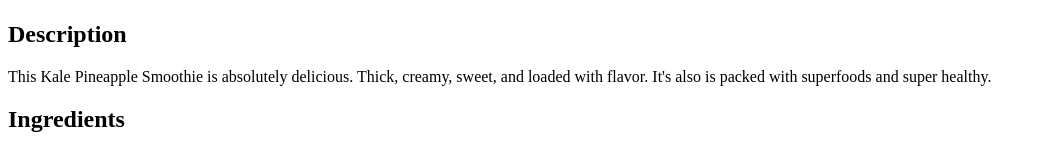
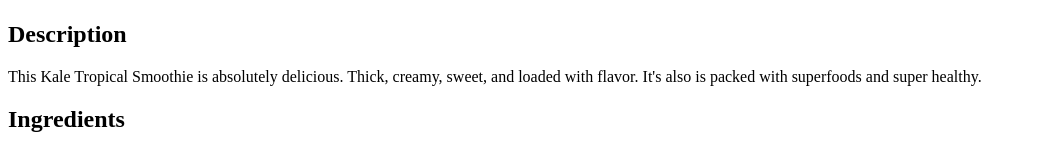
Before and after one commit to andrewlrobertson/odin-recipes, a plain HTML site: page recipes/smoothie.html in a window 1280 px wide. Shown: the part 533-686 px from the top of the page, without its empty margins (0-1042 px from the left). Drawn offline with Linux system fonts and the light colour scheme.

Commit message:
Update recipe description on smoothie page

```diff
--- a/recipes/smoothie.html
+++ b/recipes/smoothie.html
@@ -10,7 +10,7 @@
         <img src="https://lilluna.com/wp-content/uploads/2018/11/kale-smoothie-resize-9.jpg" width="600" alt="Pale green smoothie in a glass with green and white spiral striped straw. Pineapple, strawberries, and kale are in the background">
 
         <h2>Description</h2>
-            <p>This Kale Pineapple Smoothie is absolutely delicious. Thick, creamy, sweet, and loaded with flavor. It's also is packed with superfoods and super healthy.</p>
+            <p>This Kale Tropical Smoothie is absolutely delicious. Thick, creamy, sweet, and loaded with flavor. It's also is packed with superfoods and super healthy.</p>
 
         <h2>Ingredients</h2>
             <ul>
```
